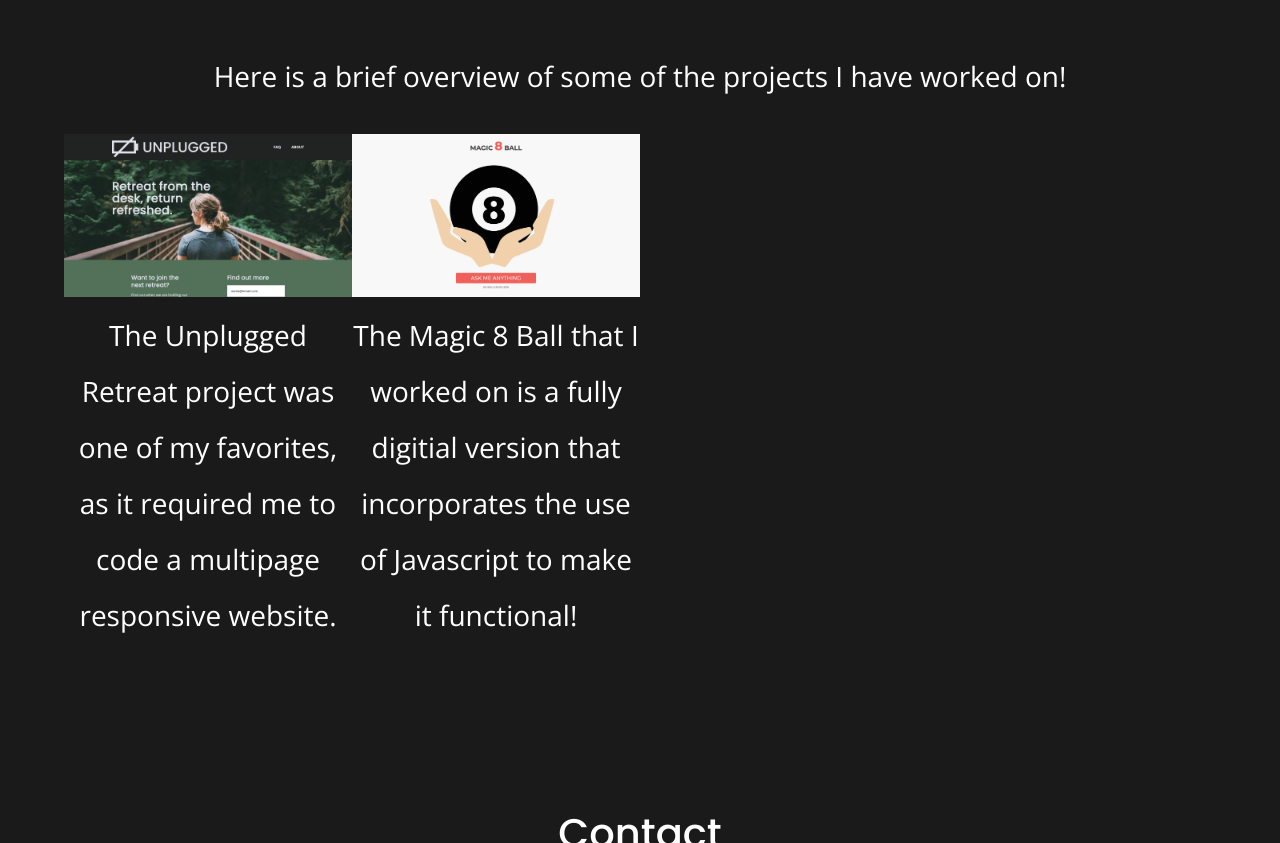
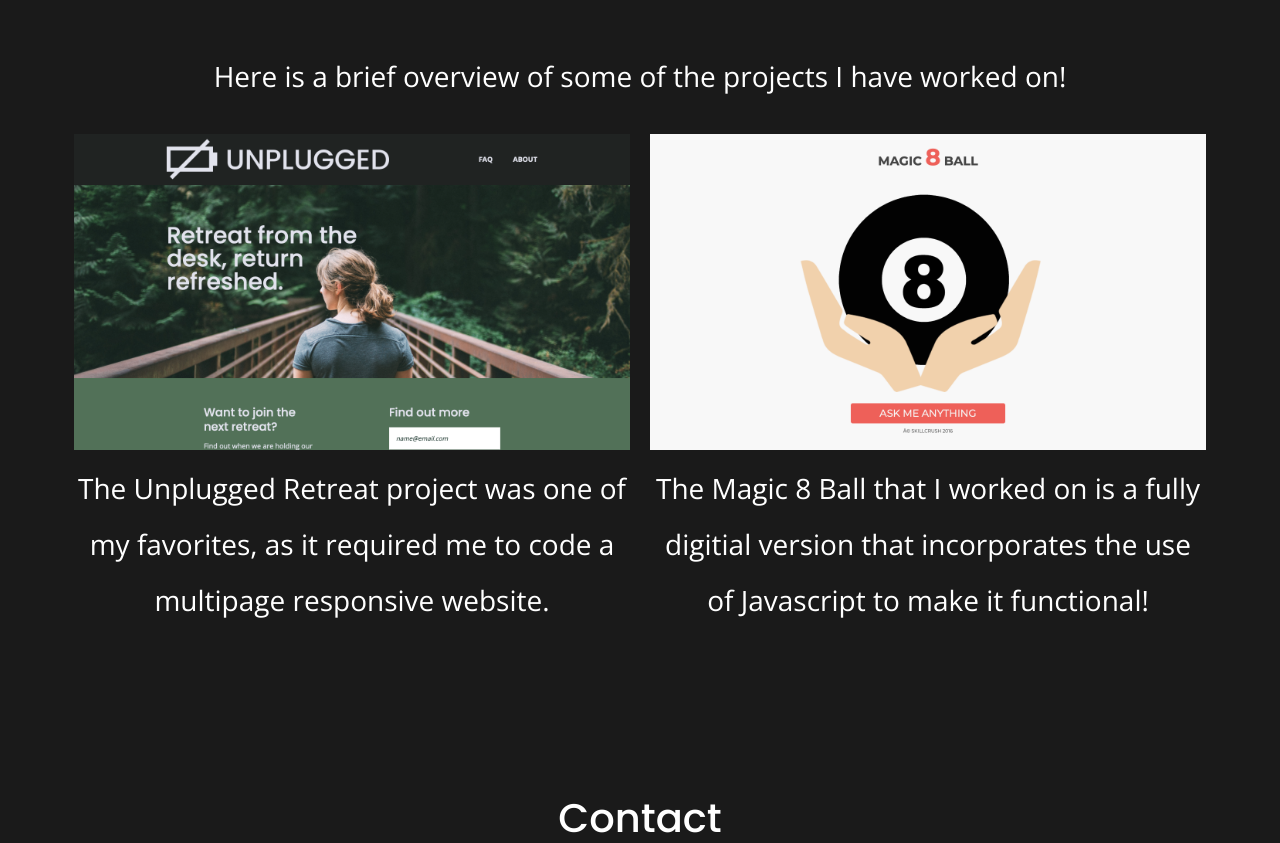
Before and after one commit to ajoy267/my-website2.0, a website: page index.html in a window 1280 px wide. Shown: the part 760-1603 px from the top of the page. Drawn offline with nearby package versions, Linux system fonts and the light colour scheme.

Commit message:
rearranged homepage portfolio section

```diff
--- a/css/main.css
+++ b/css/main.css
@@ -508,16 +508,22 @@ footer .copyright {
   .my-portfolio p {
     font-size: 1.85em;
     line-height: 2;
+    padding-left: 10px;
+    padding-right: 10px;
   }
   .my-portfolio article {
     display: flex;
-    justify-content: center;
+    justify-content: space-between;
     align-items: center;
     flex-flow: column wrap;
     flex-basis: 50%;
   }
+  .my-portfolio figure {
+    padding-left: 10px;
+    padding-right: 10px;
+  }
   .my-portfolio .my-portfolio-items {
-    width: 50%;
+    width: 100%;
   }
 
   /***** About Me Page *****/
```
